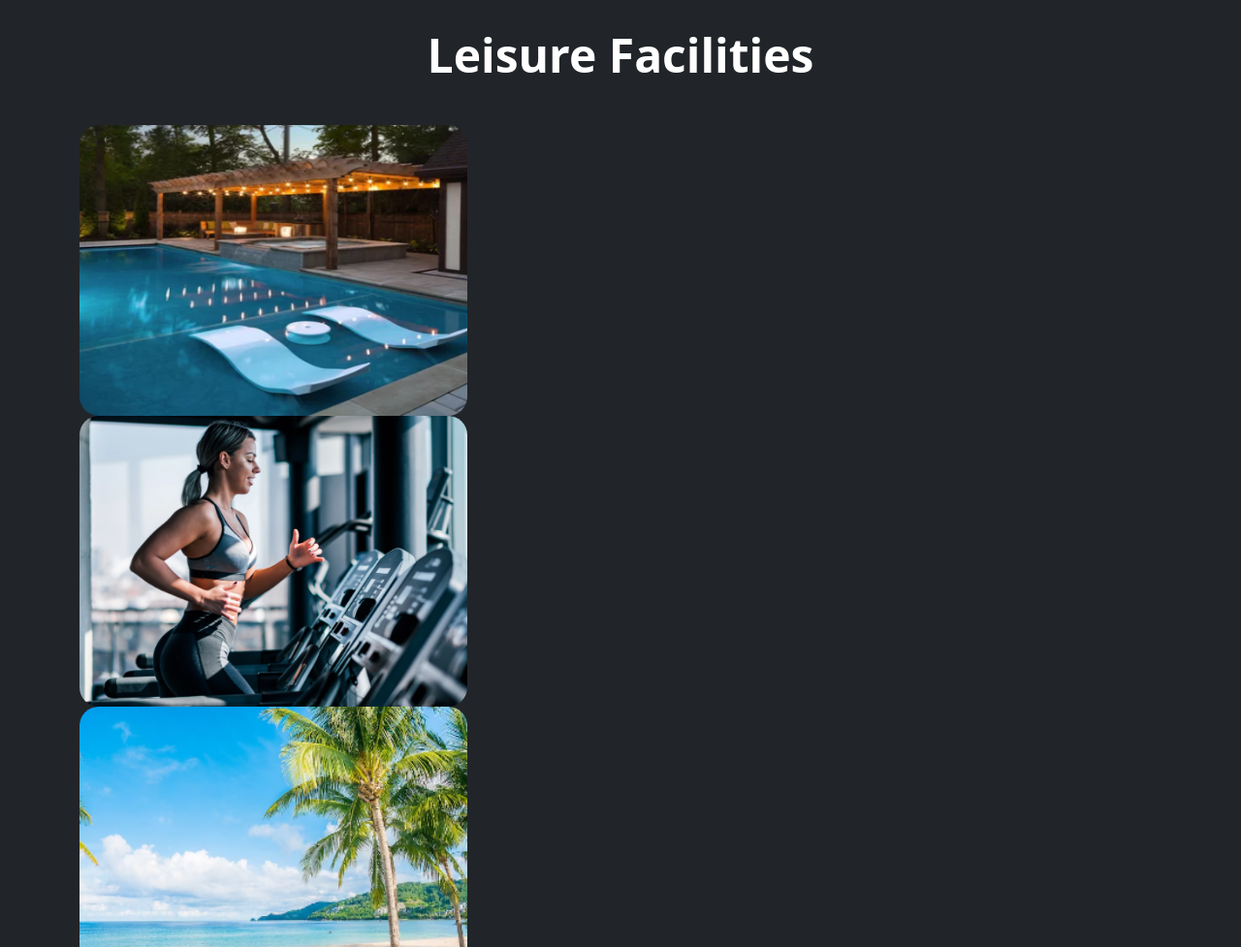
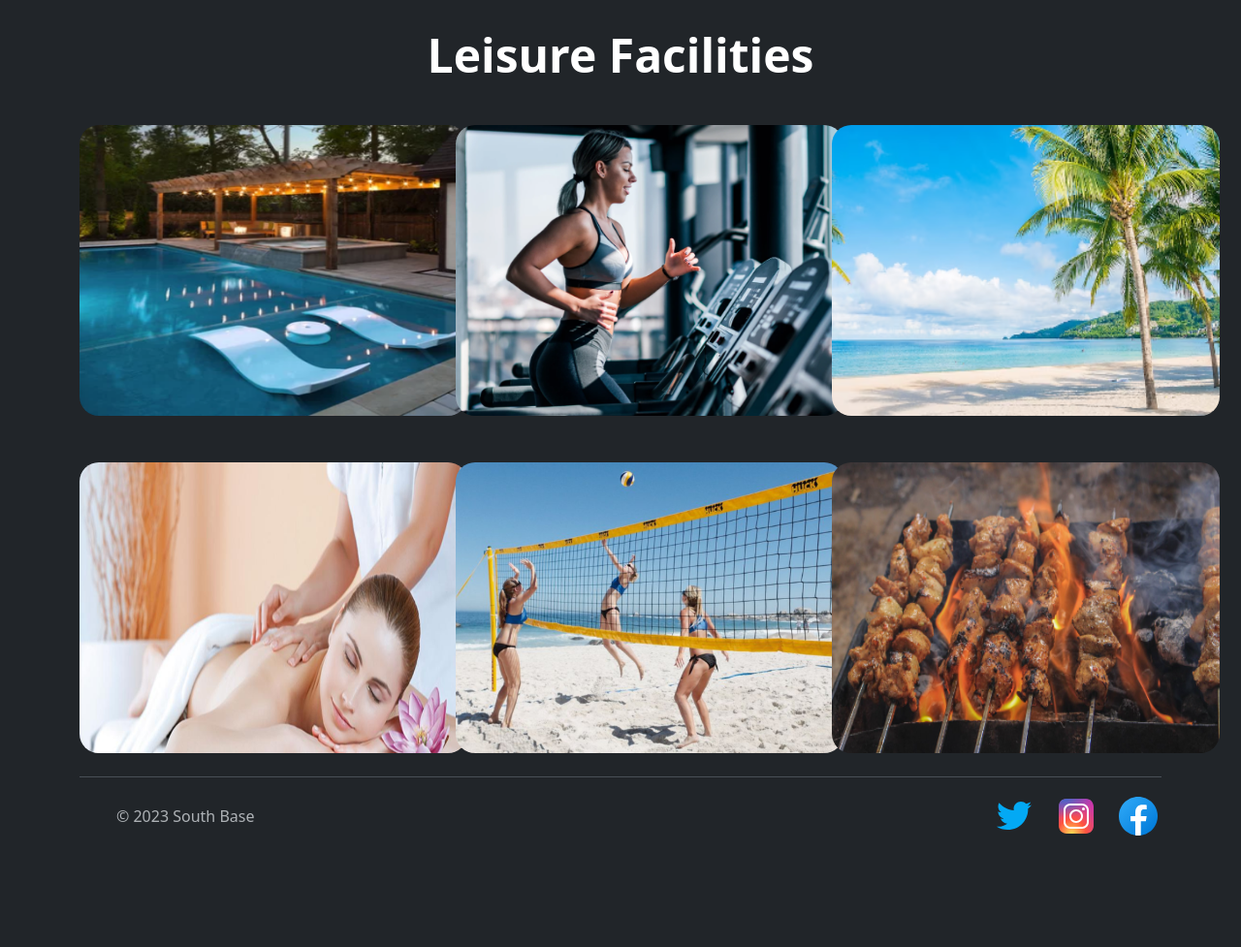
Before and after one commit to Chathu-12345/south-base, a plain HTML site: page index.html in a window 1280 px wide. Shown: the part 1660-2637 px from the top of the page at 97% size. After the commit the page ends 2566 px from the top, so only its background shows below. Drawn offline with nearby package versions, Linux system fonts and the light colour scheme.

Commit message:
Update index.html

```diff
--- a/index.html
+++ b/index.html
@@ -83,20 +83,12 @@
   <div class="container">
     <h4 class="display-5 fw-bold text-body-emphasis lh-1  text-center mt-5 mb-5">Leisure Facilities</h4>
     <div class="row g-5 ">
-      <div class="col-10 col-sm-10 col-md-6 col-lg-4 m">
-        <img class="pool" src="pool.png" alt="pool">
-
-
-        <img class="gym" src="gym.png" alt="gym">
-
-        <img class="beach" src="beach1.png" alt="beach">
-
-        <img class="spa" src="spa.png" alt="spa">
-
-        <img class="vollyball" src="vollyball.png" alt="vollyball">
-
-        <img class="barbeque" src="barbeque.png" alt="barbeque">
-      </div>
+      <div class=" col-sm-10 col-md-6 col-lg-4 "><img class="pool" src="pool.png" alt="pool"></div>
+      <div class=" col-sm-10 col-md-6 col-lg-4 "><img class="gym" src="gym.png" alt="gym"></div>
+      <div class=" col-sm-10 col-md-6 col-lg-4 "><img class="beach" src="beach1.png" alt="beach"></div>
+      <div class=" col-sm-10 col-md-6 col-lg-4 "><img class="spa" src="spa.png" alt="spa"></div>
+      <div class=" col-sm-10 col-md-6 col-lg-4 "><img class="vollyball" src="vollyball.png" alt="vollyball"></div>
+      <div class=" col-sm-10 col-md-6 col-lg-4 "><img class="barbeque" src="barbeque.png" alt="barbeque"></div>
     </div>
   </div>
 
```
